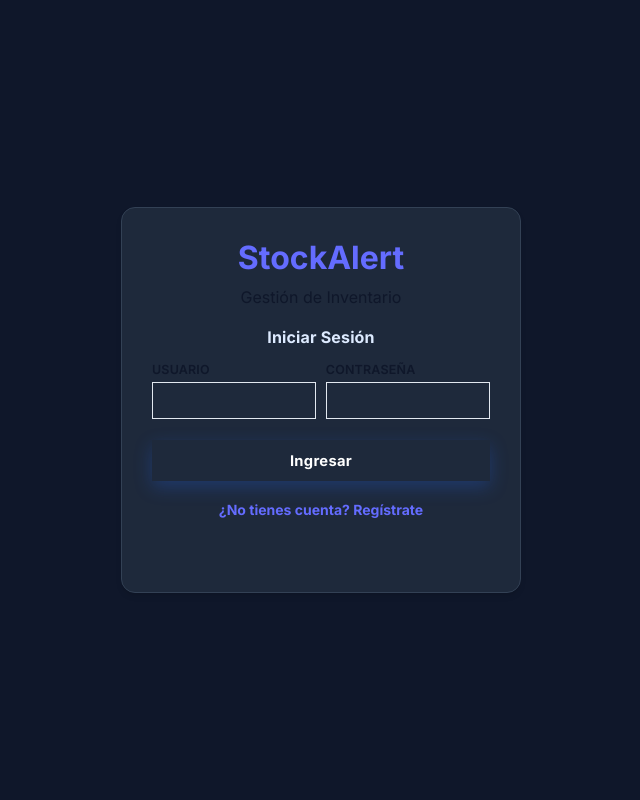
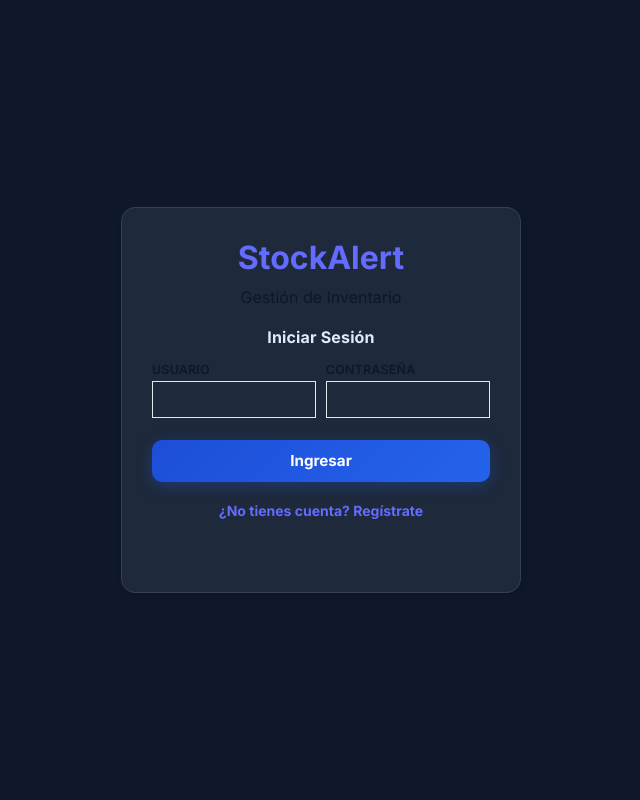
Before and after one commit to vicenteantoniosagreh-sudo/inventario-alertas, a PHP site: page /login.php in a window 1280 px wide. Shown: the whole page, without its empty margins (319-959 px from the left). Run offline with PHP 8.4, Linux system fonts and the light colour scheme.

Commit message:
Restore missing btn-danger style and refine global button aesthetics

```diff
--- a/frontend/css/style.css
+++ b/frontend/css/style.css
@@ -182,55 +182,57 @@ body {
 .btn-primary {
     grid-column: 1 / -1;
     margin-top: 0.2rem;
-    padding: 0.72rem 1rem;
+    padding: 0.72rem 1.25rem;
     border: 0;
-    border-radius: var(--radius-md);
-    background: linear-gradient(120deg, var(--primary), var(--primary-dark));
+    border-radius: 10px;
+    background: linear-gradient(135deg, var(--primary), #2563eb);
     color: #fff;
     font-family: inherit;
-    font-size: 0.92rem;
+    font-size: 0.95rem;
     font-weight: 700;
-    letter-spacing: 0.02em;
     cursor: pointer;
-    box-shadow: 0 6px 18px rgba(37, 99, 235, 0.28);
-    transition: transform .14s ease, box-shadow .14s ease;
-    -webkit-tap-highlight-color: transparent;
-    touch-action: manipulation;
+    box-shadow: 0 4px 15px rgba(37, 99, 235, 0.3);
+    transition: all .2s ease;
+    display: inline-flex;
+    align-items: center;
+    justify-content: center;
 }
-.btn-primary:hover  { transform: translateY(-1px); box-shadow: 0 8px 22px rgba(37,99,235,.38); }
+.btn-primary:hover  { transform: translateY(-1px); box-shadow: 0 6px 20px rgba(37,99,235,.45); filter: brightness(1.1); }
 .btn-primary:active { transform: translateY(0); }
+
+.btn-danger {
+    padding: 0.6rem 1.1rem;
+    border: 0;
+    border-radius: 9px;
+    background: #e11d48;
+    color: #fff;
+    font-family: inherit;
+    font-weight: 700;
+    font-size: 0.9rem;
+    cursor: pointer;
+    box-shadow: 0 4px 12px rgba(225, 29, 72, 0.25);
+    transition: all .2s ease;
+}
+.btn-danger:hover { background: #be123c; transform: translateY(-1px); box-shadow: 0 6px 15px rgba(225, 29, 72, 0.35); }
+.btn-danger.small { padding: 0.4rem 0.82rem; font-size: 0.78rem; border-radius: 7px; }
+
+.btn-secondary {
+    padding: 0.6rem 1.1rem;
+    border: 1px solid var(--border);
+    border-radius: 9px;
+    background: var(--card-bg);
+    color: var(--text);
+    cursor: pointer;
+    font-weight: 600;
+    font-size: 0.9rem;
+    transition: all 0.2s ease;
+}
+.btn-secondary:hover { background: var(--bg); border-color: var(--primary); color: var(--primary); }
 
 .toolbar-actions {
     display: flex;
-    gap: 0.5rem;
-}
-
-.toolbar-actions .btn-primary {
-    padding: 0.75rem 1rem;
-    min-width: 180px;
-    font-size: 0.95rem;
-    white-space: nowrap;
-}
-
-.btn-secondary {
-    padding: 0.5rem 1rem;
-    border: 1px solid var(--border);
-    border-radius: 6px;
-    background: var(--card-bg);
-    color: var(--text);
-    cursor: pointer;
-    font-weight: 500;
-    transition: all 0.2s ease;
-}
-
-.btn-secondary:hover {
-    background: var(--bg);
-    border-color: var(--primary);
-}
-
-.toolbar-actions {
-    display: flex;
-    gap: 0.5rem;
+    gap: 0.6rem;
+    align-items: center;
 }
 
 .alert {
```
